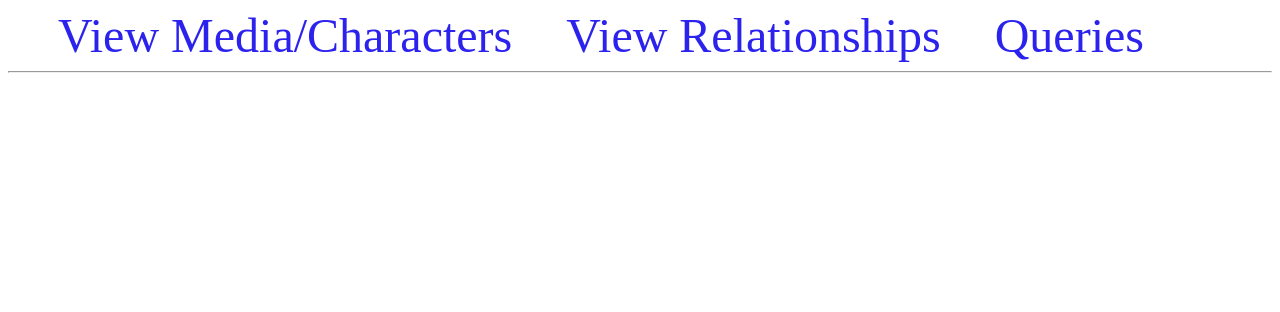
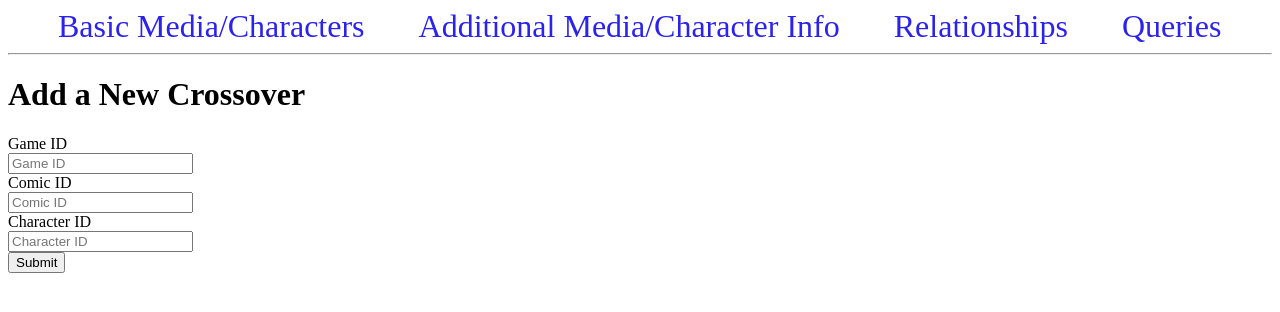
Before and after one commit to frawgii/cs2300_final_project, a Flask app: page /create_crossover/ in a window 1280 px wide. Shown: the top 312 px of the page. Run offline with Flask 3, Linux system fonts and the light colour scheme; data comes from the database, SQL or seed files in the repository.

Commit message:
Showing and creating comic artists and crossovers

```diff
--- a/Templates/base.html
+++ b/Templates/base.html
@@ -12,7 +12,7 @@
 
         nav a {
             color: #2c22ee;
-            font-size: 3em;
+            font-size: 2em;
             margin-left: 50px;
             text-decoration: none;
         }
@@ -28,8 +28,9 @@
 </head>
 <body>
     <nav>
-        <a href="{{ url_for('index') }}">View Media/Characters</a>
-        <a href="#">View Relationships</a>
+        <a href="{{ url_for('index') }}">Basic Media/Characters</a>
+        <a href="#">Additional Media/Character Info</a>
+        <a href="{{ url_for('relationships') }}">Relationships</a>
         <a href="#">Queries</a>
     </nav>
     <hr>
@@ -72,6 +73,30 @@
         {% endfor %}
         {% block tv_info %} {% endblock %}
     </div>
+    <div class="crossover_info">
+        {% block crossover_info %} {% endblock %}
+    </div>
+    <div class="comic_artist_info">
+        {% for message in get_flashed_messages() %}
+            <div class="alert">{{ message }}</div>
+        {% endfor %}
+        {% block comic_artist_info %} {% endblock %}
+    </div>
+    <div class="relationships_title">
+        {% block relationships_title %} {% endblock %}
+    </div>
+    <div class="create_relationships">
+        {% for message in get_flashed_messages() %}
+            <div class="alert">{{ message }}</div>
+        {% endfor %}
+        {% block create_relationships %} {% endblock %}
+    </div>
+    <div class="comic_id_info">
+        {% for message in get_flashed_messages() %}
+            <div class="alert">{{ message }}</div>
+        {% endfor %}
+        {% block comic_id_info %} {% endblock %}
+    </div>
 
 </body>
 </html>
--- a/Templates/create_crossover.html
+++ b/Templates/create_crossover.html
@@ -23,7 +23,62 @@
                placeholder="Character ID"
                value="{{ request.form['char_id'] }}"></input>
         <br>
-
         <button type="submit">Submit</button>
     </form>
 {% endblock %}
+
+{% block crossover_create_title %} Here is information for the entities for crossovers: {% endblock %}
+
+{% block comic_cross_info %}
+    <h1>{% block comic_cross_title %} Comics {% endblock %}</h1>
+    <div class='comics'>
+    <table>
+        <tr>
+                <th>Comic ID &emsp;</th>
+            <th>Comic Title</th>
+        </tr>
+        {% for comics in comic %}
+        <tr>
+                <td>{{ comics['id'] }}</td>
+            <td>{{ comics['c_title'] }}</td>
+        </tr>
+        {% endfor %}
+    </table>
+</div>
+{% endblock %}
+
+{% block game_cross_info %}
+    <h1>{% block game_cross_title %} Games {% endblock %}</h1>
+    <div class='games'>
+    <table>
+        <tr>
+              <th>Game ID &emsp;</th>
+            <th>Game Title</th>
+        </tr>
+        {% for games in game %}
+        <tr>
+              <td>{{ games['id'] }}</td>
+            <td>{{ games['g_title'] }}</td>
+        </tr>
+        {% endfor %}
+    </table>
+</div>
+{% endblock %}
+
+{% block character_cross_info %}
+    <h1>{% block character_cross_title %} Characters {% endblock %}</h1>
+    <div class='chars'>
+    <table>
+        <tr>
+            <th>Character ID &emsp;</th>
+            <th>Character &emsp; </th>
+        </tr>
+        {% for chars in media_character %}
+        <tr>
+            <td>{{ chars['id'] }}</td>
+            <td>{{ chars['ch_name'] }} the {{ chars['species'] }}</td>
+        </tr>
+        {% endfor %}
+    </table>
+</div>
+{% endblock %}
--- a/app.py
+++ b/app.py
@@ -341,6 +341,27 @@
             return redirect(url_for('index'))
     return render_template('create_interacted.html')
 
+@app.route('/create_comic_artist/', methods=('GET', 'POST'))
+def create_comic_artist():
+    conn = get_db_connection()
+    comic = conn.execute('SELECT * FROM comic').fetchall()
+    if request.method == 'POST':
+        c_id = request.form['c_id']
+        c_artist = request.form['c_artist']
+
+        if not c_id:
+            flash('Comic ID is required!')
+        elif not c_artist:
+            flash('Comic artist is required!')
+
+        else:
+            conn.execute('INSERT INTO comic_artists (c_id, c_artist) VALUES (?, ?)',
+                         (c_id, c_artist))
+            conn.commit()
+            conn.close()
+            return redirect(url_for('index'))
+    return render_template('create_comic_artist.html', comic=comic)
+
 
 
 #Pages for editing values
--- a/schema.sql
+++ b/schema.sql
@@ -66,7 +66,7 @@
 );
 
 CREATE TABLE comic_artists (
-    c_id INT,
+    c_id INT NOT NULL,
     c_artist TEXT NOT NULL,
     FOREIGN KEY (c_id) REFERENCES comic(id) ON DELETE CASCADE
 );
```
Also changed, not shown: Templates/create_comic_artist.html (+41 -0 lines), Templates/relationships.html (+11 -0 lines).
